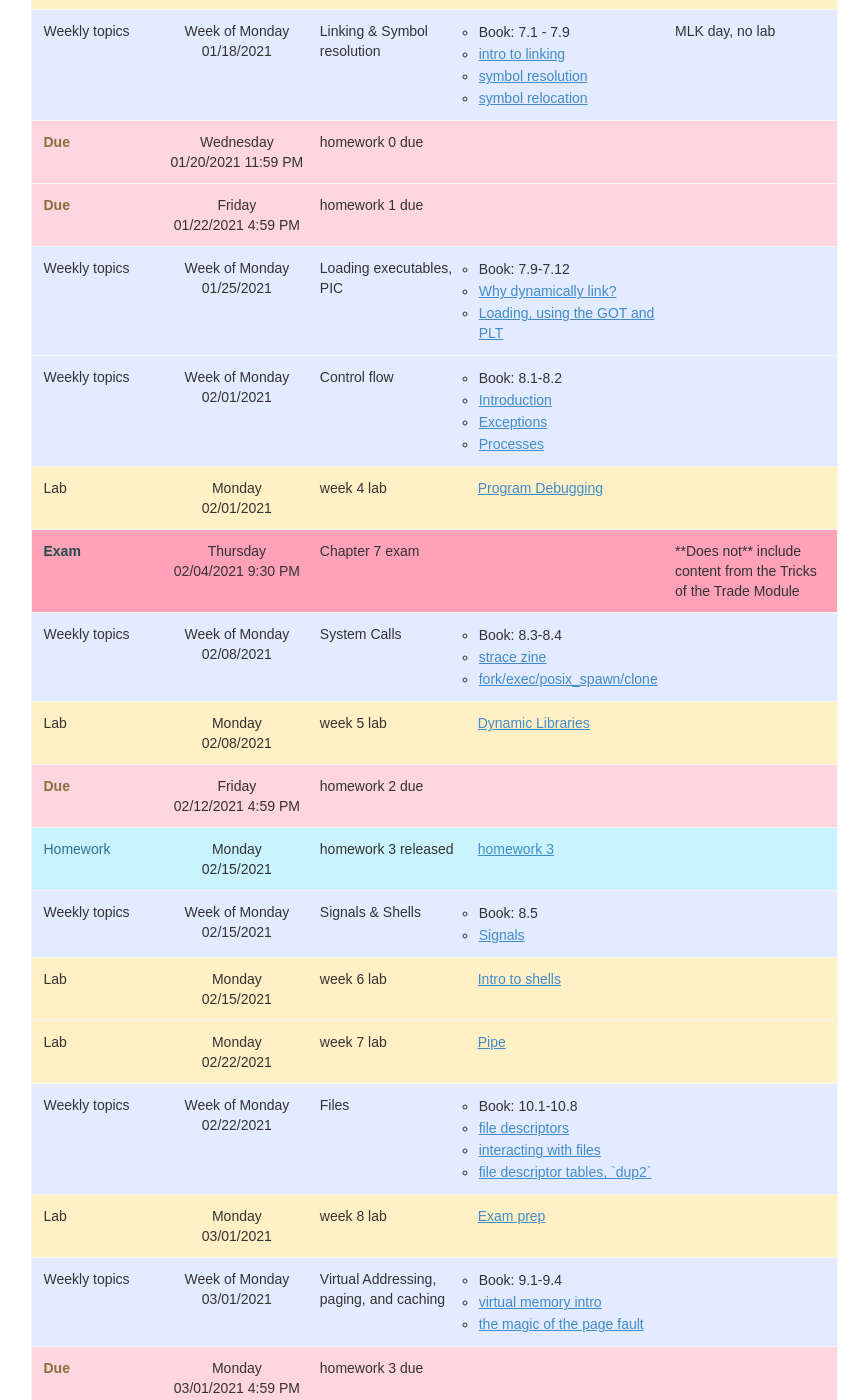
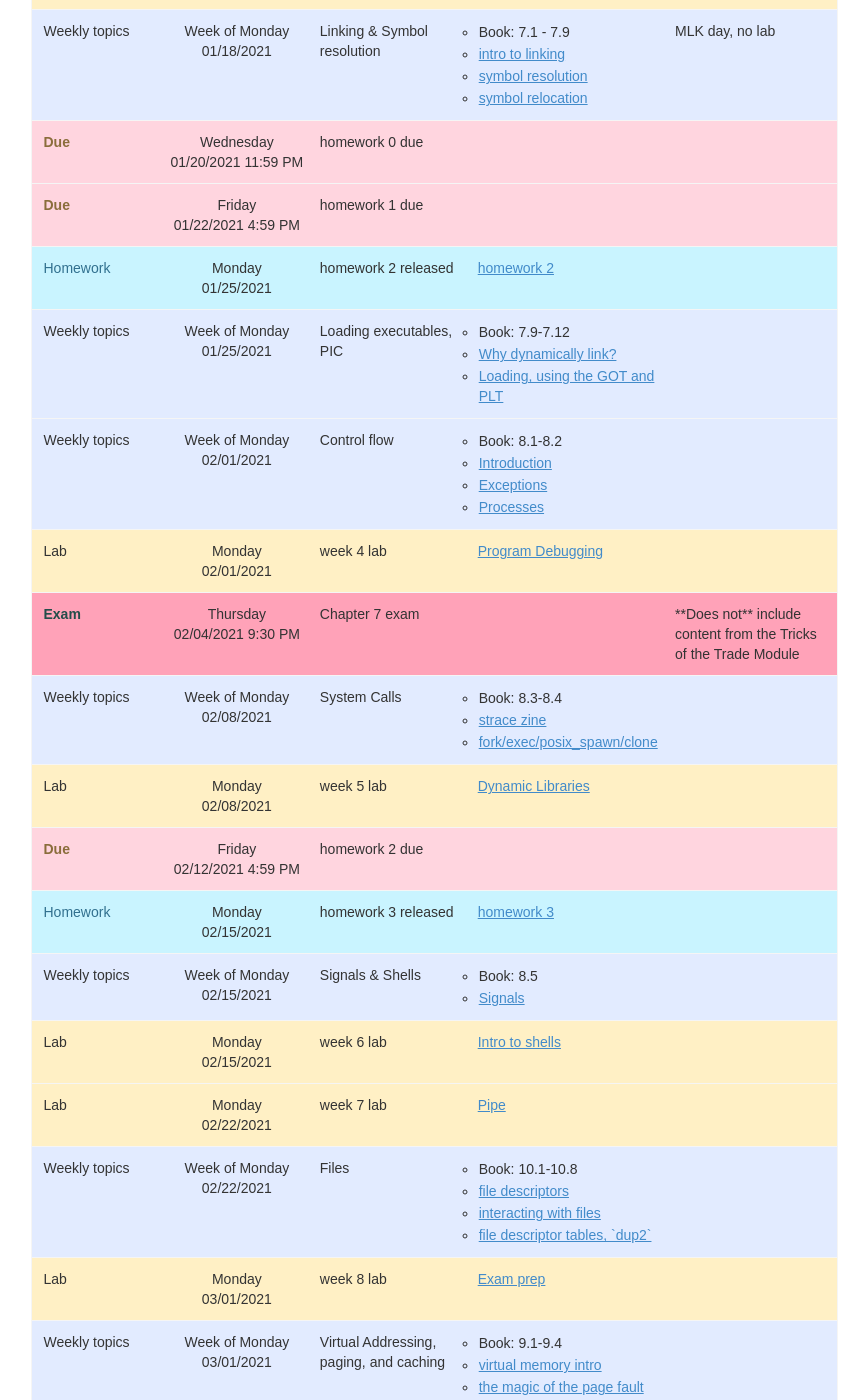
Before and after one commit to csatuic/cs361-website-old, a Jekyll site: the page built from schedule.md, in a window 1280 px wide and 1400 px high, scrolled down 975 px. Shown: the whole window, without its empty margins (372-1240 px from the left). Built offline with Jekyll 4.4.1, drawn with Linux system fonts in a browser that asks for light colours; some web fonts are replaced; some of the changed text lies outside the part shown.

Commit message:
fix hw2 date

```diff
--- a/_homeworks/homework2.md
+++ b/_homeworks/homework2.md
@@ -6,6 +6,7 @@ due:
     date: 2021-02-12T16:59:59-6:00
     description: 'Assignment #2 due'
     github_link: https://classroom.github.com/a/S_KKbtOw
+date: 2021-01-25
 ---
 
 ### {{ page.title }}: Inspecting Running Processes
```
